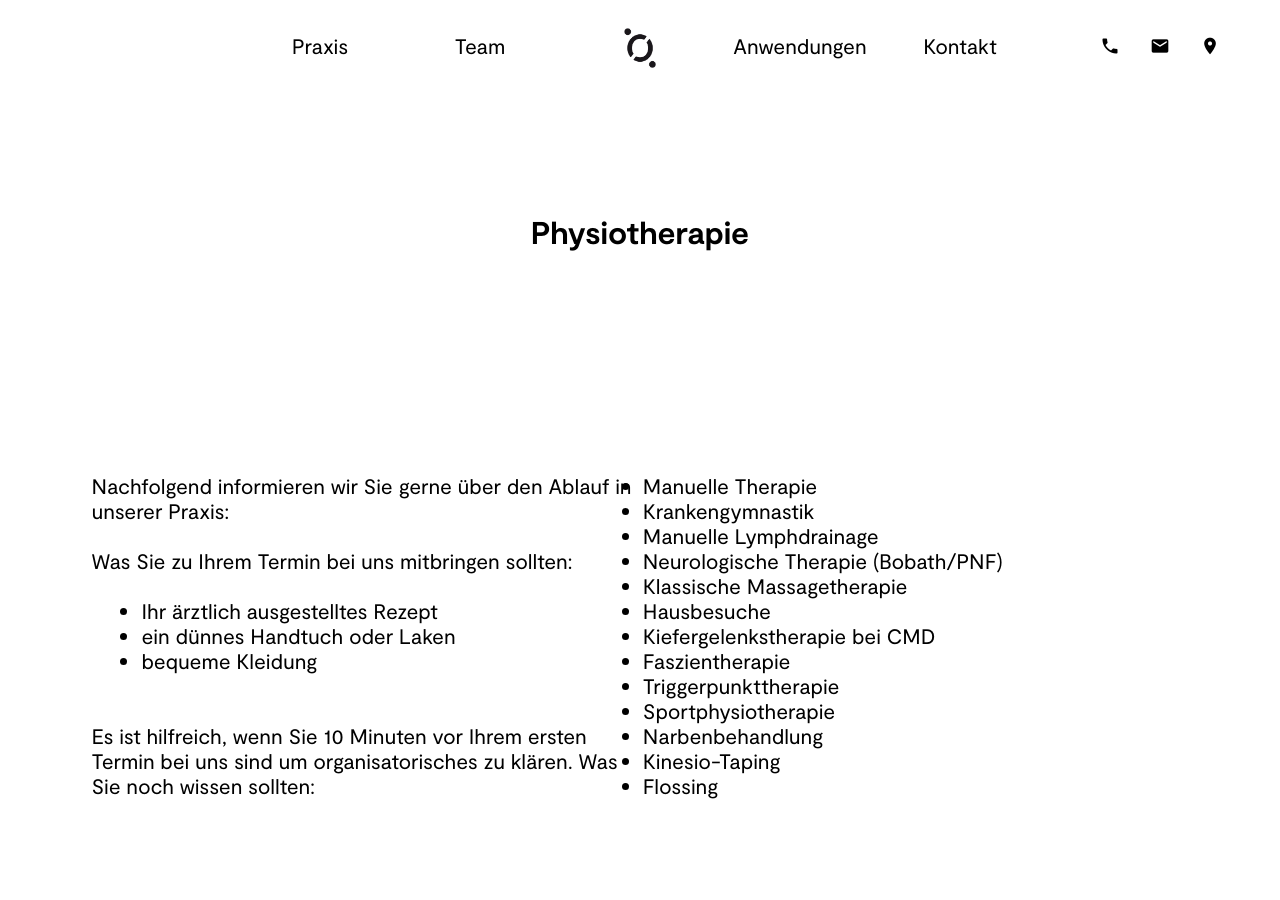
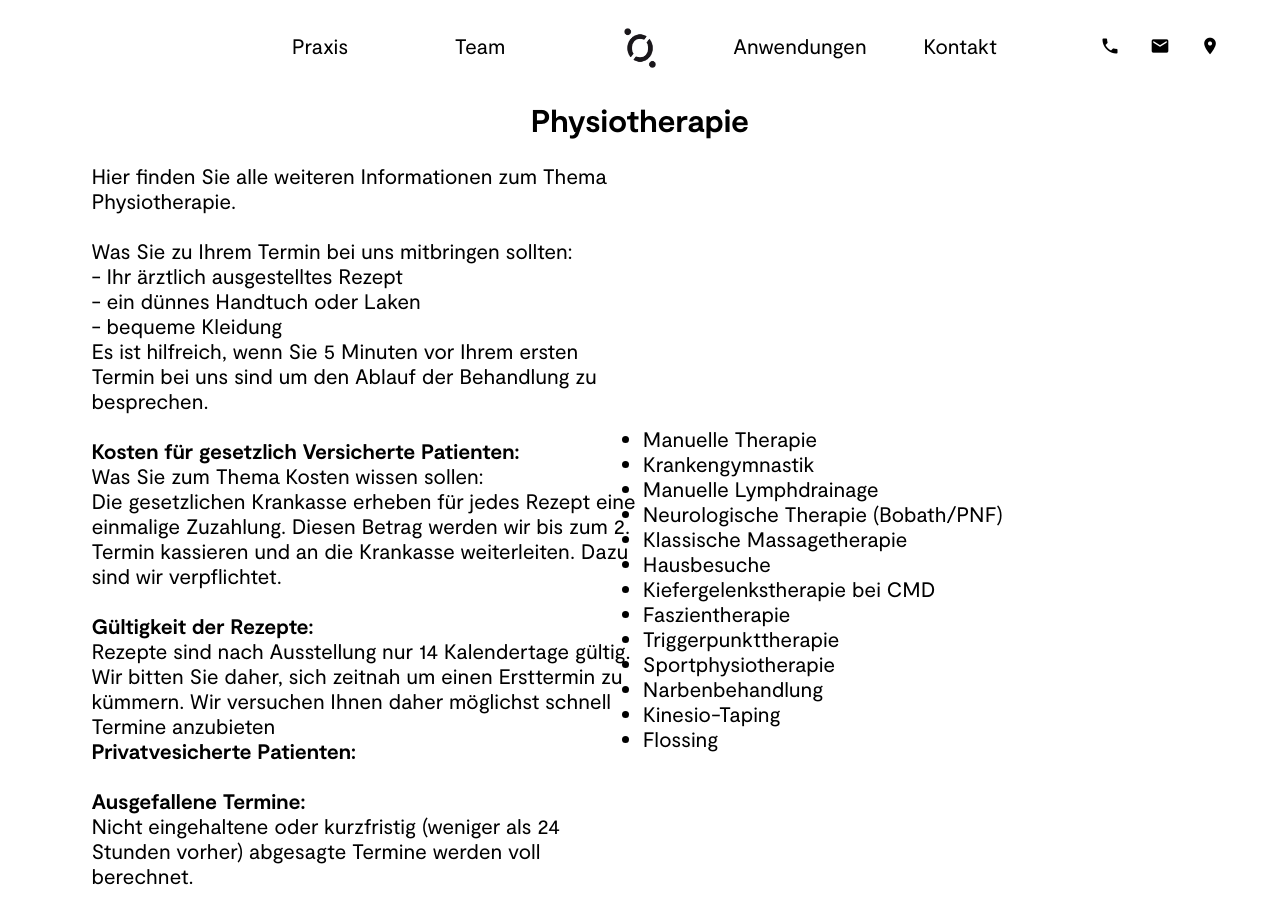
Before and after one commit to loehr-physiotherapie/loehr-physiotherapie.github.io, a Jekyll site: the page built from physiotherapie.html, in a window 1280 px wide and 900 px high. Built offline with Jekyll 4.4.1, drawn with Linux system fonts in a browser that asks for light colours; some of the changed text lies outside the part shown.

Commit message:
Updated 'physiotherapie.html' via CloudCannon

```diff
--- a/physiotherapie.html
+++ b/physiotherapie.html
@@ -6,24 +6,29 @@
 
 <section class="physiotherapie editable">
                 <h1>Physiotherapie</h1>
-<div class="content editable">
-    <p>
-        Nachfolgend informieren wir Sie gerne &uuml;ber den Ablauf in unserer Praxis:
-        <br>
-        <br>
-        Was Sie zu Ihrem Termin bei uns mitbringen sollten:
-        <br>
-        <br>
-        <ul>
-            <li> Ihr &auml;rztlich ausgestelltes Rezept </li>
-            <li> ein d&uuml;nnes Handtuch oder Laken </li>
-            <li> bequeme Kleidung </li>
-        </ul>
-        <br>
-        <br>
-        Es ist hilfreich, wenn Sie 10 Minuten vor Ihrem ersten Termin bei uns sind um organisatorisches zu kl&auml;ren.
-        Was Sie noch wissen sollten:
-        </p>
+                <div class="content">
+                    <p>&nbsp;</p>
+                    <p>Hier finden Sie alle weiteren Informationen zum Thema Physiotherapie<strong></strong>.</p>
+                    <p>&nbsp;</p>
+                    <p>Was Sie zu Ihrem Termin bei uns mitbringen sollten:</p>
+                    <p>- Ihr &auml;rztlich ausgestelltes Rezept</p>
+                    <p>- ein d&uuml;nnes Handtuch oder Laken</p>
+                    <p>- bequeme Kleidung</p>
+                    <p>Es ist hilfreich, wenn Sie 5 Minuten vor Ihrem ersten Termin bei uns sind um den Ablauf der Behandlung zu besprechen.</p>
+                    <p>&nbsp;</p>
+                    <p><strong>Kosten f&uuml;r gesetzlich Versicherte Patienten:</strong></p>
+                    <p>Was Sie zum Thema Kosten wissen sollen:</p>
+                    <p>Die gesetzlichen Krankasse erheben f&uuml;r jedes Rezept eine einmalige Zuzahlung. Diesen Betrag werden wir bis zum 2. Termin kassieren und an die Krankasse weiterleiten. Dazu sind wir verpflichtet.</p>
+                    <p>&nbsp;</p>
+                    <p><strong>G&uuml;ltigkeit der Rezepte:</strong></p>
+                    <p>Rezepte sind nach Ausstellung nur 14 Kalendertage g&uuml;ltig. Wir bitten Sie daher, sich zeitnah um einen Ersttermin zu k&uuml;mmern. Wir versuchen Ihnen daher m&ouml;glichst schnell Termine anzubieten</p>
+                    <p><strong>Privatvesicherte Patienten:</strong></p>
+                    <p>&nbsp;</p>
+                    <p><strong>Ausgefallene Termine:</strong></p>
+                    <p>Nicht eingehaltene oder kurzfristig (weniger als 24 Stunden vorher) abgesagte Termine werden voll berechnet.</p>&nbsp;
+                    <p>Es ist hilfreich, wenn Sie 10 Minuten vor Ihrem ersten Termin bei uns sind um organisatorisches zu kl&auml;ren.</p>
+                    <p>&nbsp;</p>
+                    <p>Alle weiteren hilfreichen Informationen finden Sie hier + FAQ</p>
                 </div>
                 <ul>
                     <li>Manuelle Therapie</li>
```
Lines whose indentation alone changed are shown as unchanged.
